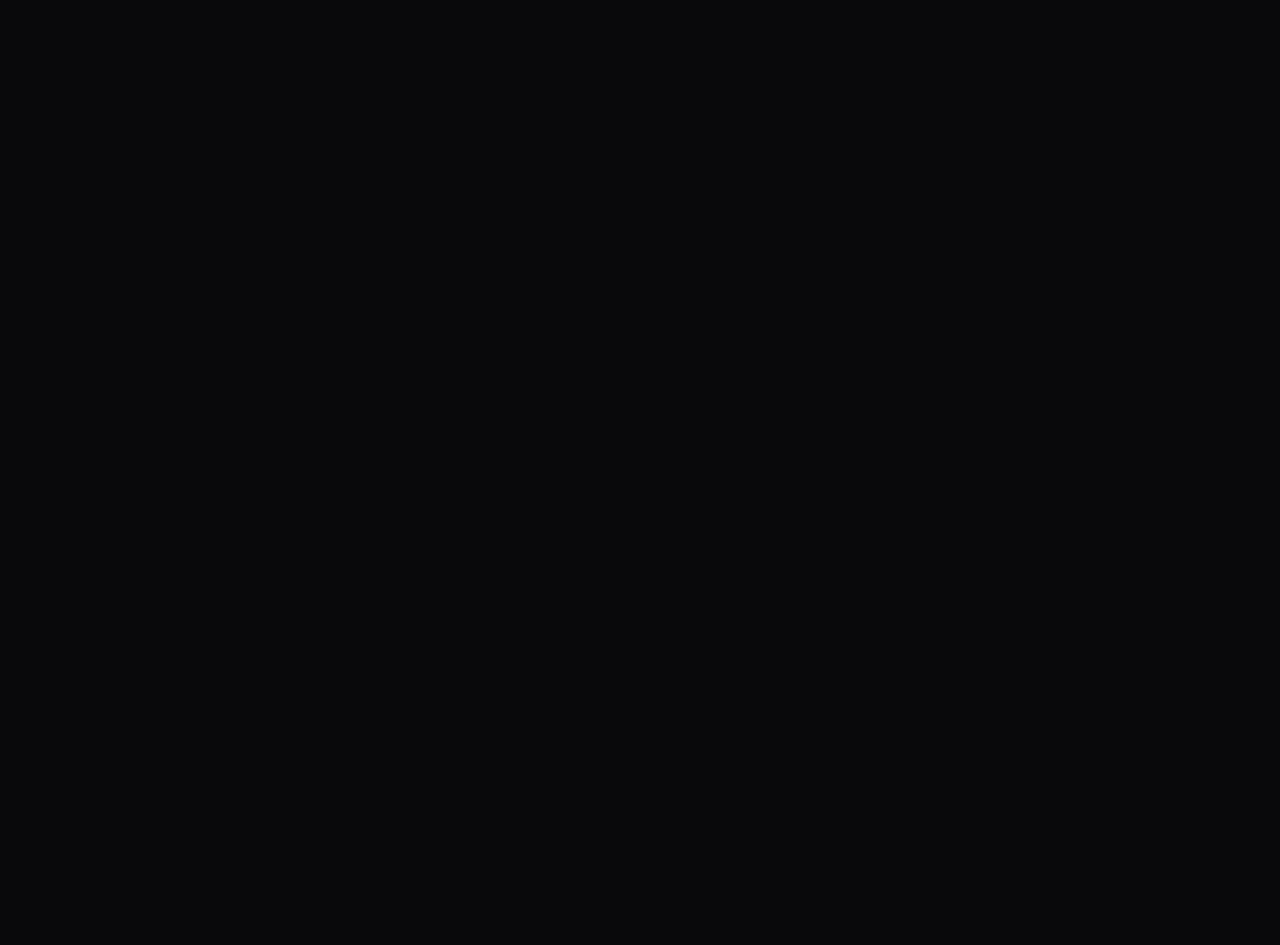
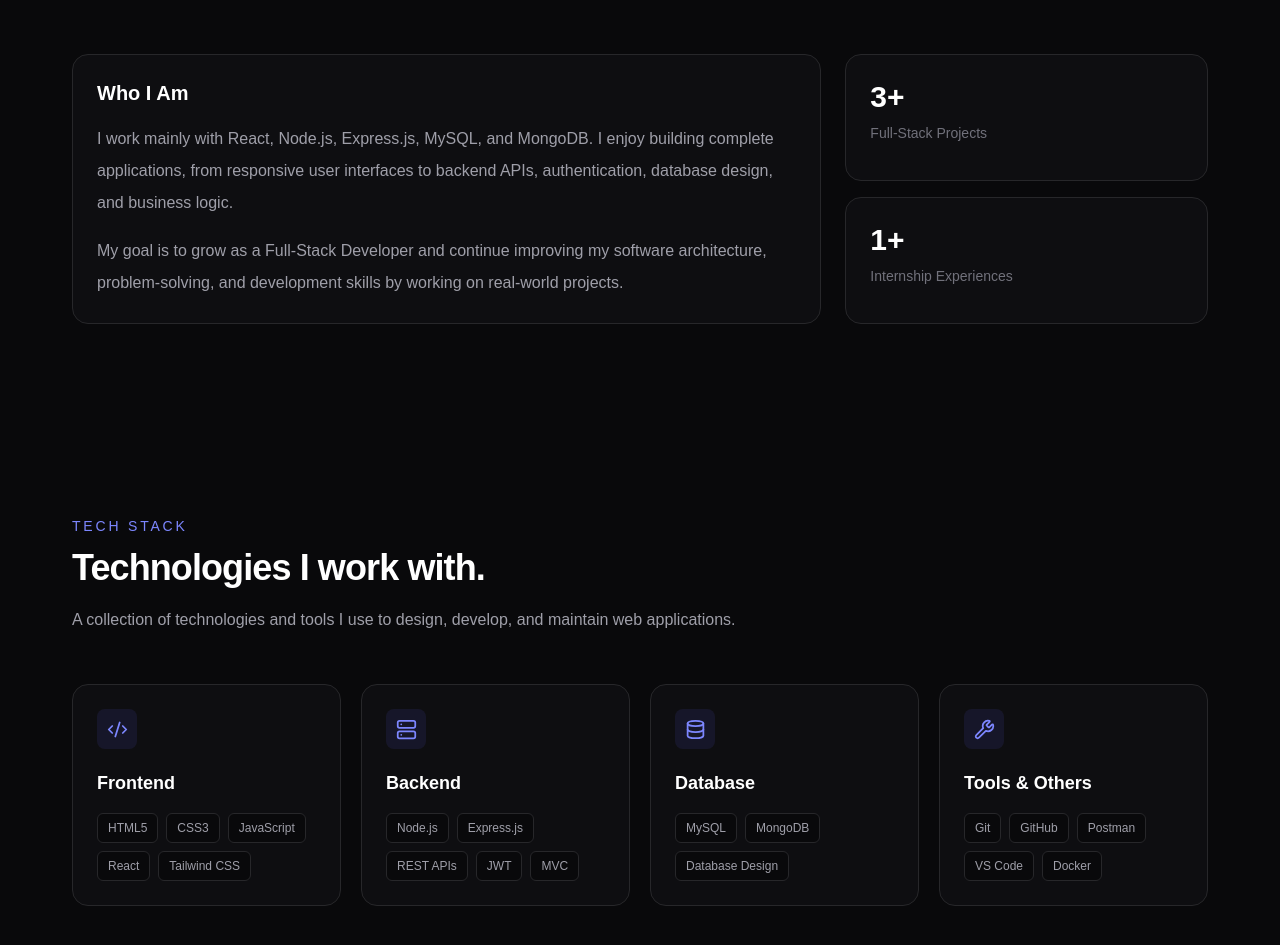
Before and after one commit to asifrahman-codes/my-portfolio, a React (Vite) app: page / in a window 1280 px wide. Shown: the part 1043-1988 px from the top of the page. Before the commit the page ends 801 px from the top, so only its background shows below. Built offline with nearby package versions, Linux system fonts and the light colour scheme.

Commit message:
feat(portfolio): implement About and Skills tech stack sections with responsive layout

```diff
--- a/src/App.jsx
+++ b/src/App.jsx
@@ -1,12 +1,17 @@
 import Navbar from "./components/Navbar";
 import Hero from "./components/Hero";
+import About from "./components/About";
+import Skills from "./components/Skills";
 
 function App() {
   return (
     <div className="min-h-screen bg-zinc-950 text-zinc-50">
       <Navbar />
+
       <main>
         <Hero />
+        <About />
+        <Skills />
       </main>
     </div>
   );
--- a/src/components/About.jsx
+++ b/src/components/About.jsx
@@ -0,0 +1,72 @@
+function About() {
+  return (
+    <section id="about" className="section">
+      <div className="container">
+
+        {/* Section Heading */}
+        <div className="mb-12 max-w-2xl">
+          <p className="mb-3 text-sm font-medium uppercase tracking-[0.2em] text-indigo-400">
+            About Me
+          </p>
+
+          <h2 className="text-3xl font-bold tracking-tight text-white sm:text-4xl">
+            Building software with purpose.
+          </h2>
+
+          <p className="mt-4 text-base leading-8 text-zinc-400">
+            I'm a Software Engineering student and Full-Stack Developer
+            focused on building modern web applications and solving
+            real-world problems through software.
+          </p>
+        </div>
+
+        {/* Content */}
+        <div className="grid gap-6 lg:grid-cols-3">
+
+          {/* About Card */}
+          <div className="rounded-2xl border border-zinc-800 bg-zinc-900/40 p-6 lg:col-span-2">
+            <h3 className="text-xl font-semibold text-white">
+              Who I Am
+            </h3>
+
+            <p className="mt-4 leading-8 text-zinc-400">
+              I work mainly with React, Node.js, Express.js, MySQL,
+              and MongoDB. I enjoy building complete applications,
+              from responsive user interfaces to backend APIs,
+              authentication, database design, and business logic.
+            </p>
+
+            <p className="mt-4 leading-8 text-zinc-400">
+              My goal is to grow as a Full-Stack Developer and
+              continue improving my software architecture,
+              problem-solving, and development skills by working
+              on real-world projects.
+            </p>
+          </div>
+
+          {/* Stats */}
+          <div className="grid grid-cols-2 gap-4 lg:grid-cols-1">
+
+            <div className="rounded-2xl border border-zinc-800 bg-zinc-900/40 p-6">
+              <p className="text-3xl font-bold text-white">3+</p>
+              <p className="mt-2 text-sm text-zinc-500">
+                Full-Stack Projects
+              </p>
+            </div>
+
+            <div className="rounded-2xl border border-zinc-800 bg-zinc-900/40 p-6">
+              <p className="text-3xl font-bold text-white">1+</p>
+              <p className="mt-2 text-sm text-zinc-500">
+                Internship Experiences
+              </p>
+            </div>
+
+          </div>
+
+        </div>
+      </div>
+    </section>
+  );
+}
+
+export default About;
--- a/src/components/Hero.jsx
+++ b/src/components/Hero.jsx
@@ -21,7 +21,7 @@ function Hero() {
             </p>
 
             <h1 className="max-w-4xl text-5xl font-bold tracking-tight text-white sm:text-6xl lg:text-7xl">
-              Building practical{" "}
+              Building modern{" "}
               <span className="block text-zinc-400">
                 full-stack applications.
               </span>
@@ -54,7 +54,7 @@ function Hero() {
             {/* Social Links */}
             <div className="mt-8 flex items-center gap-4">
               <a
-                href="https://github.com/asifrhaman"
+                href="https://github.com/asifrahman-codes"
                 target="_blank"
                 rel="noopener noreferrer"
                 className="text-sm text-zinc-500 transition hover:text-white"
--- a/src/components/Navbar.jsx
+++ b/src/components/Navbar.jsx
@@ -38,7 +38,7 @@ function Navbar() {
             ))}
 
             <a
-              href="/asifrahman_resume.pdf"
+              href="/Asif_Rahman_Resume.pdf"
               target="_blank"
               rel="noopener noreferrer"
               className="flex items-center gap-2 rounded-lg border border-zinc-700 px-4 py-2 text-sm font-medium text-white transition hover:border-zinc-500 hover:bg-zinc-900"
@@ -75,10 +75,10 @@ function Navbar() {
               ))}
 
               <a
-                href="/asifrahman_resume.pdf"
+                href="/Asif_Rahman_Resume.pdf"
                 target="_blank"
                 rel="noopener noreferrer"
-                className="mt-2 flex items-center gap-2 rounded-lg border border-zinc-700 px-3 py-3 text-sm font-medium text-white"
+                className="flex items-center gap-2 rounded-lg border border-zinc-700 px-4 py-2 text-sm font-medium text-white transition hover:border-zinc-500 hover:bg-zinc-900"
               >
                 <Download size={16} />
                 Resume
--- a/src/components/Skills.jsx
+++ b/src/components/Skills.jsx
@@ -0,0 +1,117 @@
+import {
+  Code2,
+  Server,
+  Database,
+  Wrench,
+} from "lucide-react";
+
+const skillGroups = [
+  {
+    title: "Frontend",
+    icon: Code2,
+    skills: [
+      "HTML5",
+      "CSS3",
+      "JavaScript",
+      "React",
+      "Tailwind CSS",
+    ],
+  },
+  {
+    title: "Backend",
+    icon: Server,
+    skills: [
+      "Node.js",
+      "Express.js",
+      "REST APIs",
+      "JWT",
+      "MVC",
+    ],
+  },
+  {
+    title: "Database",
+    icon: Database,
+    skills: [
+      "MySQL",
+      "MongoDB",
+      "Database Design",
+    ],
+  },
+  {
+    title: "Tools & Others",
+    icon: Wrench,
+    skills: [
+      "Git",
+      "GitHub",
+      "Postman",
+      "VS Code",
+      "Docker",
+    ],
+  },
+];
+
+function Skills() {
+  return (
+    <section id="skills" className="section">
+      <div className="container">
+
+        {/* Heading */}
+        <div className="mb-12 max-w-2xl">
+          <p className="mb-3 text-sm font-medium uppercase tracking-[0.2em] text-indigo-400">
+            Tech Stack
+          </p>
+
+          <h2 className="text-3xl font-bold tracking-tight text-white sm:text-4xl">
+            Technologies I work with.
+          </h2>
+
+          <p className="mt-4 leading-8 text-zinc-400">
+            A collection of technologies and tools I use to design,
+            develop, and maintain web applications.
+          </p>
+        </div>
+
+        {/* Skill Cards */}
+        <div className="grid gap-5 sm:grid-cols-2 lg:grid-cols-4">
+
+          {skillGroups.map((group) => {
+            const Icon = group.icon;
+
+            return (
+              <div
+                key={group.title}
+                className="rounded-2xl border border-zinc-800 bg-zinc-900/40 p-6 transition duration-300 hover:-translate-y-1 hover:border-zinc-700 hover:bg-zinc-900"
+              >
+
+                {/* Icon */}
+                <div className="mb-5 flex h-10 w-10 items-center justify-center rounded-lg bg-indigo-500/10 text-indigo-400">
+                  <Icon size={21} />
+                </div>
+
+                <h3 className="text-lg font-semibold text-white">
+                  {group.title}
+                </h3>
+
+                {/* Skills */}
+                <div className="mt-4 flex flex-wrap gap-2">
+                  {group.skills.map((skill) => (
+                    <span
+                      key={skill}
+                      className="rounded-md border border-zinc-800 bg-zinc-950 px-2.5 py-1.5 text-xs text-zinc-400"
+                    >
+                      {skill}
+                    </span>
+                  ))}
+                </div>
+
+              </div>
+            );
+          })}
+
+        </div>
+      </div>
+    </section>
+  );
+}
+
+export default Skills;
```
Also changed, not shown: public/profile.jpeg (renamed from src/public/profile.jpeg), 1 other file (tests, documents, lock files or other folders).
